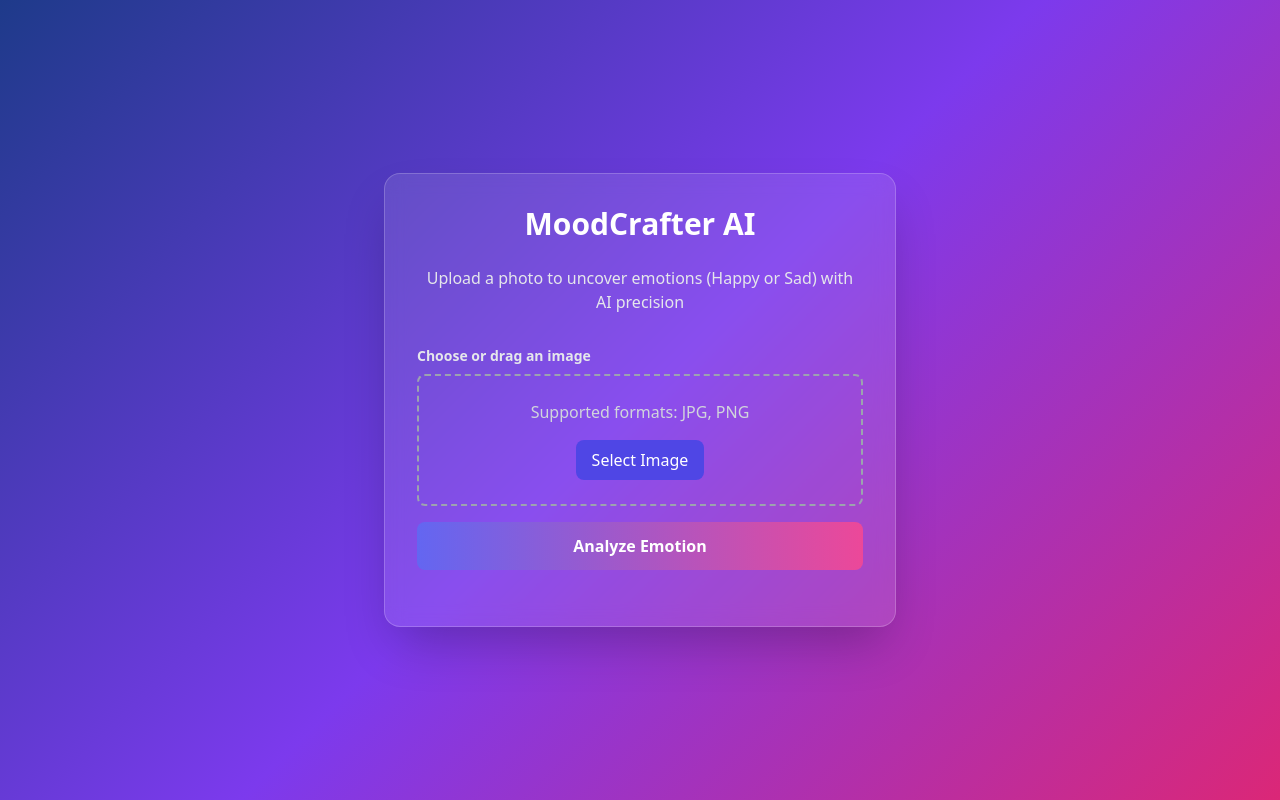
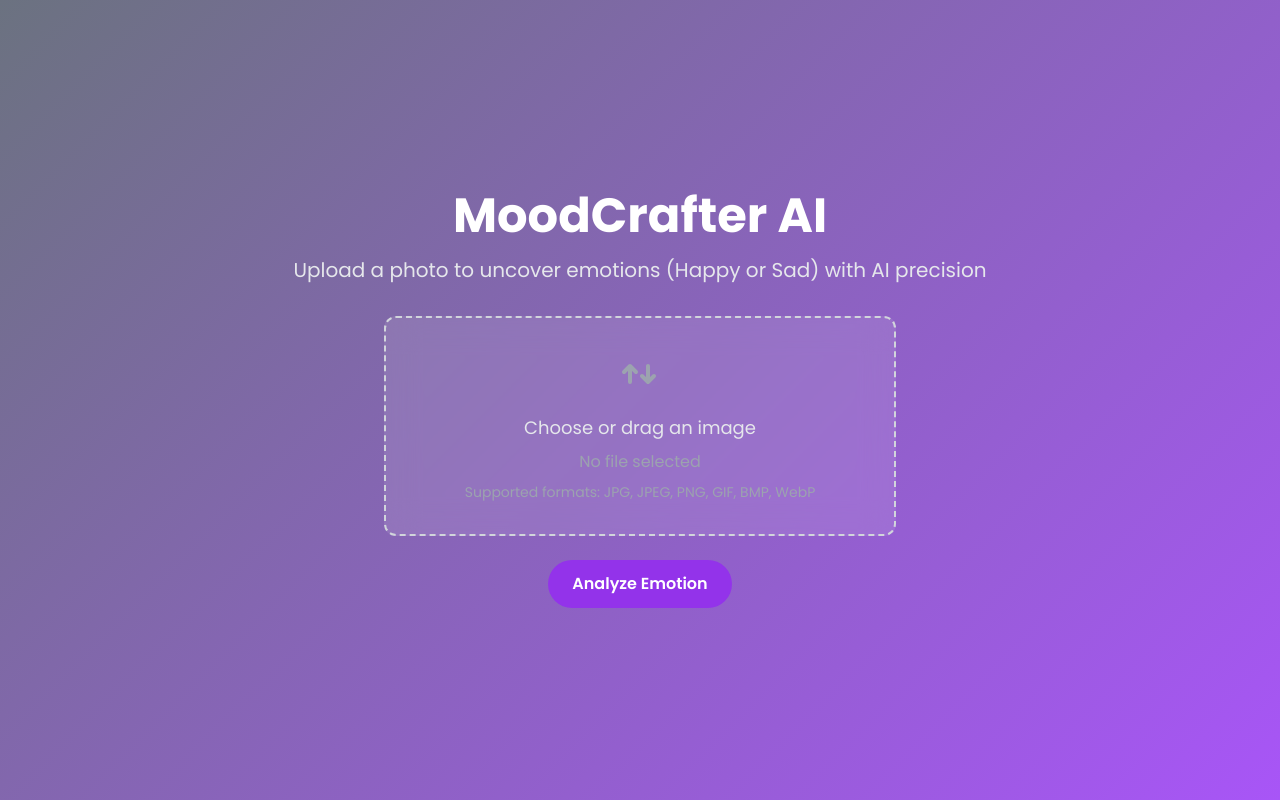
Before and after one commit to Raviteja-Beri/MoodCrafter_AI, a Flask app: page / in a window 1280 px wide. Run offline with Flask 3, Linux system fonts and the light colour scheme; some libraries are stand-ins or nearby versions.

Commit message:
Add files via upload

```diff
--- a/templates/index.html
+++ b/templates/index.html
@@ -4,78 +4,71 @@
     <meta charset="UTF-8">
     <meta name="viewport" content="width=device-width, initial-scale=1.0">
     <title>MoodCrafter AI</title>
+    <link href="https://fonts.googleapis.com/css2?family=Poppins:wght@400;600;700&display=swap" rel="stylesheet">
     <script src="https://cdn.tailwindcss.com"></script>
     <style>
-        @keyframes pulse {
-            0%, 100% { transform: scale(1); opacity: 0.7; }
-            50% { transform: scale(1.05); opacity: 1; }
+        body {
+            font-family: 'Poppins', sans-serif;
+            background: linear-gradient(135deg, #6b7280, #a855f7);
+            min-height: 100vh;
+            display: flex;
+            flex-direction: column;
+            align-items: center;
+            justify-content: center;
         }
-        .pulse-animation {
-            animation: pulse 2s infinite;
+        .upload-area {
+            transition: all 0.3s ease;
         }
-        .gradient-bg {
-            background: linear-gradient(135deg, #1e3a8a, #7c3aed, #db2777);
+        .upload-area.dragover {
+            background-color: rgba(255, 255, 255, 0.2);
+            border-color: #a855f7;
         }
-        .glassmorphism {
-            background: rgba(255, 255, 255, 0.1);
-            backdrop-filter: blur(10px);
-            border: 1px solid rgba(255, 255, 255, 0.2);
+        .fade-in {
+            animation: fadeIn 0.5s ease-in;
+        }
+        @keyframes fadeIn {
+            from { opacity: 0; transform: translateY(10px); }
+            to { opacity: 1; transform: translateY(0); }
         }
     </style>
 </head>
-<body class="gradient-bg min-h-screen flex items-center justify-center p-4 font-sans">
-    <div class="glassmorphism rounded-2xl p-8 max-w-lg w-full shadow-2xl">
-        <h1 class="text-3xl font-bold text-white text-center mb-6">MoodCrafter AI</h1>
-        <p class="text-gray-200 text-center mb-8">Upload a photo to uncover emotions (Happy or Sad) with AI precision</p>
+<body>
+    <div class="container mx-auto px-4 py-8 text-center">
+        <h1 class="text-4xl md:text-5xl font-bold text-white mb-4 fade-in">MoodCrafter AI</h1>
+        <p class="text-lg md:text-xl text-gray-200 mb-8 fade-in">Upload a photo to uncover emotions (Happy or Sad) with AI precision</p>
 
         {% if error %}
-        <p class="text-red-400 text-center mb-4">{{ error }}</p>
+        <div class="bg-red-100 border-l-4 border-red-500 text-red-700 p-4 mb-6 rounded-lg fade-in" role="alert">
+            <p>{{ error }}</p>
+        </div>
         {% endif %}
 
-        <form method="POST" enctype="multipart/form-data" class="mb-6">
-            <label class="block text-gray-200 mb-2 text-sm font-semibold">Choose or drag an image</label>
-            <div class="border-2 border-dashed border-gray-400 rounded-lg p-6 text-center hover:border-white transition-colors">
-                <input type="file" name="file" id="imageInput" accept=".jpg,.png" class="hidden">
-                <p class="text-gray-300">Supported formats: JPG, PNG</p>
-                <button type="button" onclick="document.getElementById('imageInput').click()" class="mt-4 bg-indigo-600 text-white px-4 py-2 rounded-lg hover:bg-indigo-700 transition">Select Image</button>
+        <form action="/" method="POST" enctype="multipart/form-data" class="max-w-lg mx-auto">
+            <div class="upload-area bg-white bg-opacity-10 backdrop-blur-lg border-2 border-dashed border-gray-300 rounded-xl p-8 mb-6 hover:border-purple-500 transition-all duration-300"
+                 ondragover="event.preventDefault(); this.classList.add('dragover');"
+                 ondragleave="this.classList.remove('dragover');"
+                 ondrop="event.preventDefault(); this.classList.remove('dragover'); document.getElementById('file').files = event.dataTransfer.files;">
+                <label for="file" class="block text-gray-200 text-lg cursor-pointer">
+                    <svg class="mx-auto h-12 w-12 text-gray-400 mb-4" fill="none" stroke="currentColor" viewBox="0 0 24 24">
+                        <path stroke-linecap="round" stroke-linejoin="round" stroke-width="2" d="M7 16V8m0 0l-3 3m3-3l3 3m6-3v8m0 0l-3-3m3 3l3-3"/>
+                    </svg>
+                    Choose or drag an image
+                </label>
+                <input type="file" id="file" name="file" accept=".jpg,.jpeg,.png,.gif,.bmp,.webp" class="hidden" onchange="this.form.querySelector('.file-name').textContent = this.files[0].name || 'No file selected';">
+                <p class="file-name text-gray-400 mt-2">No file selected</p>
+                <p class="text-sm text-gray-400 mt-2">Supported formats: JPG, JPEG, PNG, GIF, BMP, WebP</p>
             </div>
-            <button type="submit" class="w-full mt-4 bg-gradient-to-r from-indigo-500 to-pink-500 text-white py-3 rounded-lg font-semibold hover:from-indigo-600 hover:to-pink-600 transition">Analyze Emotion</button>
+            <button type="submit" class="bg-purple-600 text-white font-semibold py-3 px-6 rounded-full hover:bg-purple-700 transition duration-300 transform hover:scale-105">
+                Analyze Emotion
+            </button>
         </form>
-
-        <div id="imagePreview" class="mt-6 hidden">
-            <h2 class="text-lg font-semibold text-white mb-2">Uploaded Image</h2>
-            <img id="previewImg" class="w-full rounded-lg border border-gray-400" alt="Uploaded Image">
-        </div>
-
-        <div id="loadingSection" class="hidden mt-6 text-center">
-            <div class="inline-block w-12 h-12 border-4 border-t-indigo-500 border-gray-400 rounded-full animate-spin"></div>
-            <p class="text-white mt-2">Analyzing...</p>
-        </div>
     </div>
 
     <script>
-        const imageInput = document.getElementById('imageInput');
-        const previewImg = document.getElementById('previewImg');
-        const imagePreview = document.getElementById('imagePreview');
-        const loadingSection = document.getElementById('loadingSection');
-        const form = document.querySelector('form');
-
-        imageInput.addEventListener('change', () => {
-            const file = imageInput.files[0];
-            if (file) {
-                const reader = new FileReader();
-                reader.onload = (e) => {
-                    previewImg.src = e.target.result;
-                    imagePreview.classList.remove('hidden');
-                };
-                reader.readAsDataURL(file);
-            }
-        });
-
-        form.addEventListener('submit', () => {
-            if (imageInput.files[0]) {
-                loadingSection.classList.remove('hidden');
-            }
+        document.querySelector('form').addEventListener('submit', function() {
+            const button = this.querySelector('button[type="submit"]');
+            button.disabled = true;
+            button.textContent = 'Analyzing...';
         });
     </script>
 </body>
```
Also changed, not shown: templates/result.html (+42 -31 lines).
